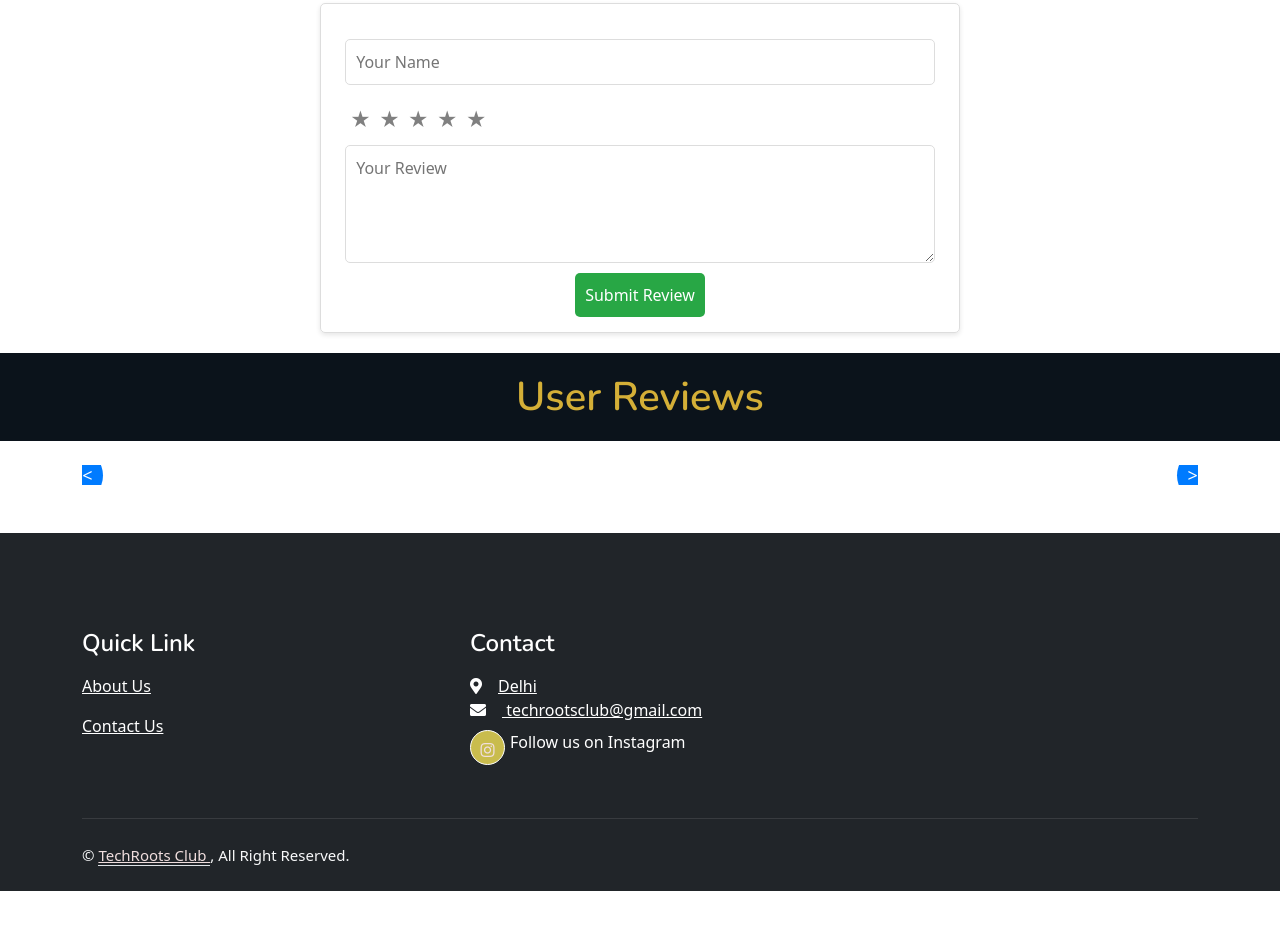
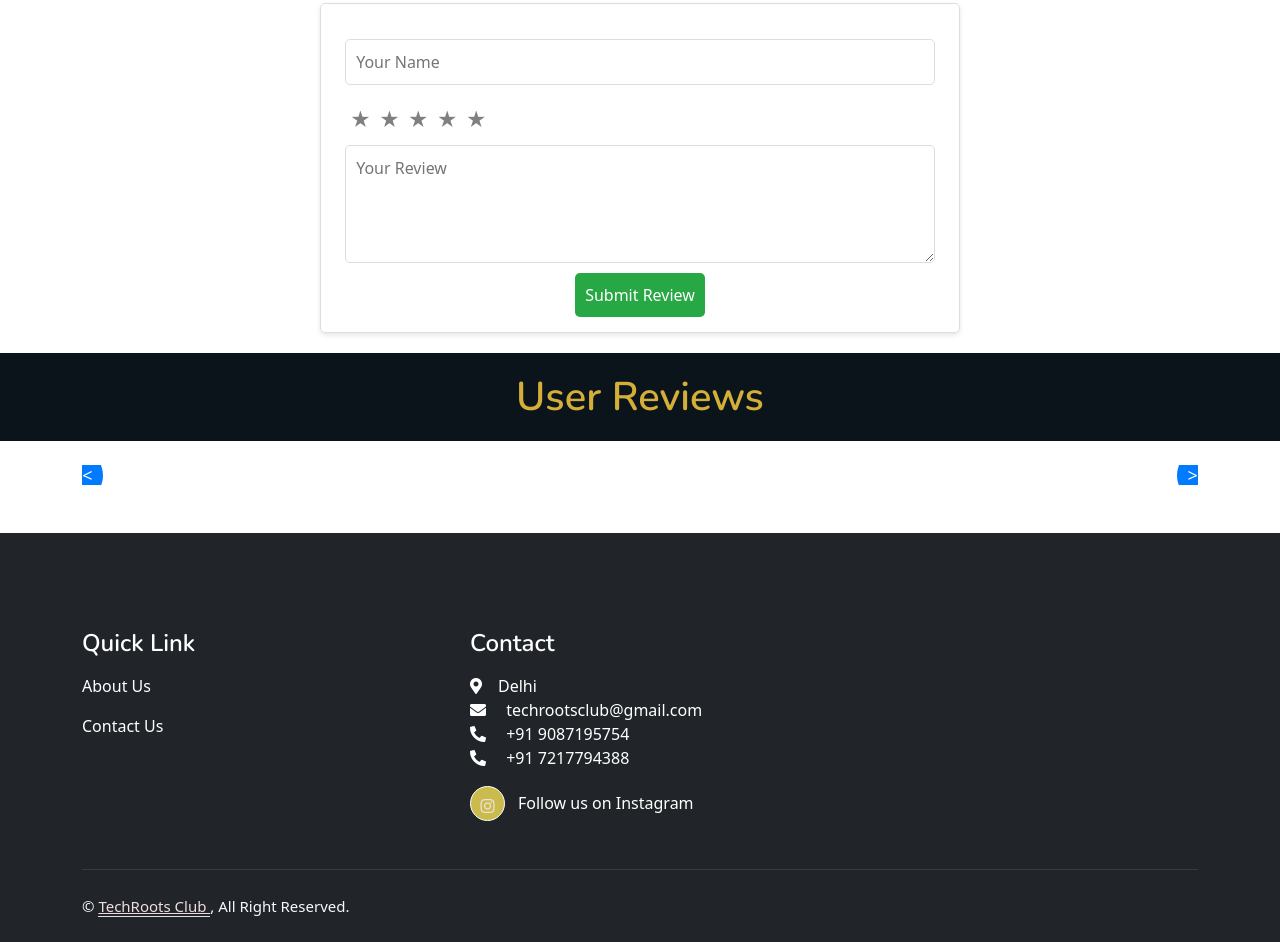
Before and after one commit to Abhijeetratan/Review, a website: page views/index.html in a window 1280 px wide. Shown: the part 233-1175 px from the top of the page. Before the commit the page ends 1124 px from the top, so only its background shows below. Drawn offline with nearby package versions, Linux system fonts and the light colour scheme; files that its build step writes are made by us from their sources; no server answers; files whose address does not match are found by name.

Commit message:
last Commit

```diff
--- a/views/index.html
+++ b/views/index.html
@@ -384,6 +384,18 @@
                 <a href="https://techroots.onrender.com/index.html" class="nav-item nav-link active">Home</a>
                 <a href="https://techroots.onrender.com/about.html" class="nav-item nav-link">About</a>
                 <a href="https://techroots.onrender.com/courses.html" class="nav-item nav-link">Courses</a>
+              <a href="#" class="nav-item nav-link" onclick="downloadPDF()">Training Program</a>
+                <script>
+  function downloadPDF() {
+    const link = document.createElement('a');
+    link.href = 'pdf/QA_Automation_Engineer_Training_2025.pdf';
+    link.download = 'QA_Automation_Engineer_Training_2025.pdf';
+    document.body.appendChild(link);
+    link.click();
+    document.body.removeChild(link);
+  }
+</script>
+
                 <a href="https://review-7l63.onrender.com" class="nav-item nav-link">Review</a>
                 <!-- Dropdown menu for more pages, uncomment if needed -->
                 <!-- <div class="nav-item dropdown">
@@ -458,22 +470,43 @@
             <div class="row g-5">
               <div class="col-lg-4 col-md-6">
     <h4 class="text-white mb-3">Quick Link</h4>
-                    <p><a class="text-white" href="https://techroots.onrender.com/about.html">About Us</a></p>
-                    <p><a class="text-white" href="https://techroots.onrender.com/contact.html">Contact Us</a></p>
+    <p>
+        <a class="text-white text-decoration-none" href="https://techroots.onrender.com/about.html">About Us</a>
+    </p>
+    <p>
+        <a class="text-white text-decoration-none" href="https://techroots.onrender.com/contact.html">Contact Us</a>
+    </p>
 </div>
+
       <div class="col-lg-4 col-md-6">
     <h4 class="text-white mb-3">Contact</h4>
-                    <a class="text-white mb-2"><i class="fa fa-map-marker-alt me-3"></i>Delhi</a><br>
-                    <a class="text-white mb-2"href="https://mail.google.com/mail/u/0/#inbox?compose=CllgCJqbzPsvPLHzPpbLzFkMHPzrlJZdQnlHcPHtBZNLmtBhpBGrDPcMMXlRFfgkLLHWbxhFjWL"target="_blank"><i class="fa fa-envelope me-3"></i> techrootsclub@gmail.com</a>
-                    <div class="d-flex pt-2">
+
+    <a class="text-white mb-2 text-decoration-none">
+        <i class="fa fa-map-marker-alt me-3"></i>Delhi
+    </a><br>
+
+    <a class="text-white mb-2 text-decoration-none" href="mailto:techrootsclub@gmail.com" target="_blank">
+        <i class="fa fa-envelope me-3"></i> techrootsclub@gmail.com
+    </a><br>
+
+    <div class="text-white mb-2">
+        <a class="text-white text-decoration-none d-block" href="tel:+919087195754">
+            <i class="fa fa-phone-alt me-3"></i> +91 9087195754
+        </a>
+        <a class="text-white text-decoration-none d-block" href="tel:+917217794388">
+            <i class="fa fa-phone-alt me-3"></i> +91 7217794388
+        </a>
+    </div>
+
+    <div class="d-flex pt-2 align-items-center">
         <a class="btn btn-outline-light btn-social" href="https://www.instagram.com/techrootsclub/" target="_blank" rel="noopener noreferrer">
             <i class="fab fa-instagram" style="width:20px; height:10px;"></i>
         </a>
-                        </a>
-                        <p class="text-white">Follow us on Instagram</p>
-
+        <p class="text-white mb-0 ms-2">Follow us on Instagram</p>
     </div>
 </div>
+
+
             </div>
         </div>
         <div class="container">
```
Also changed, not shown: 1 other file. Lines whose indentation alone changed are shown as unchanged.
